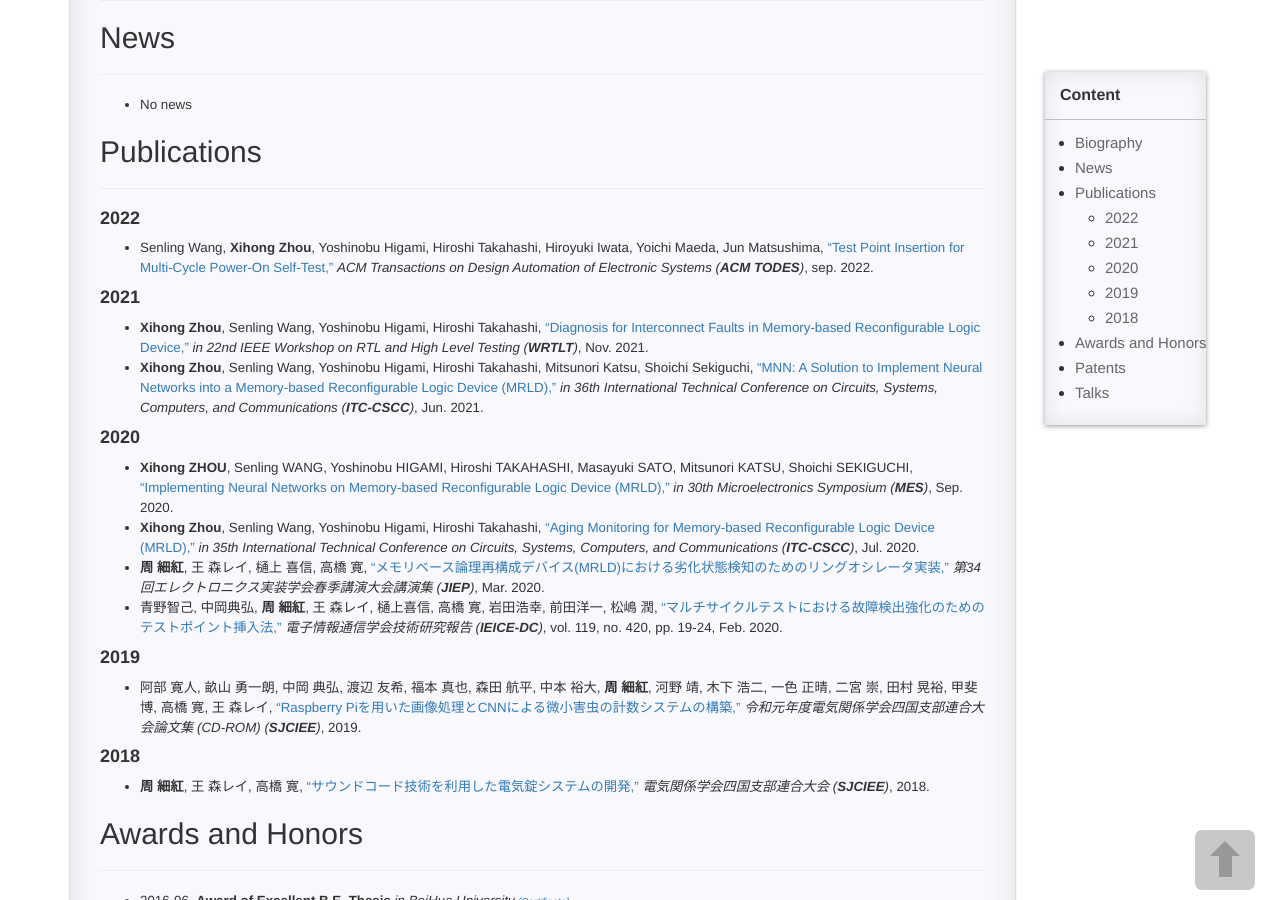
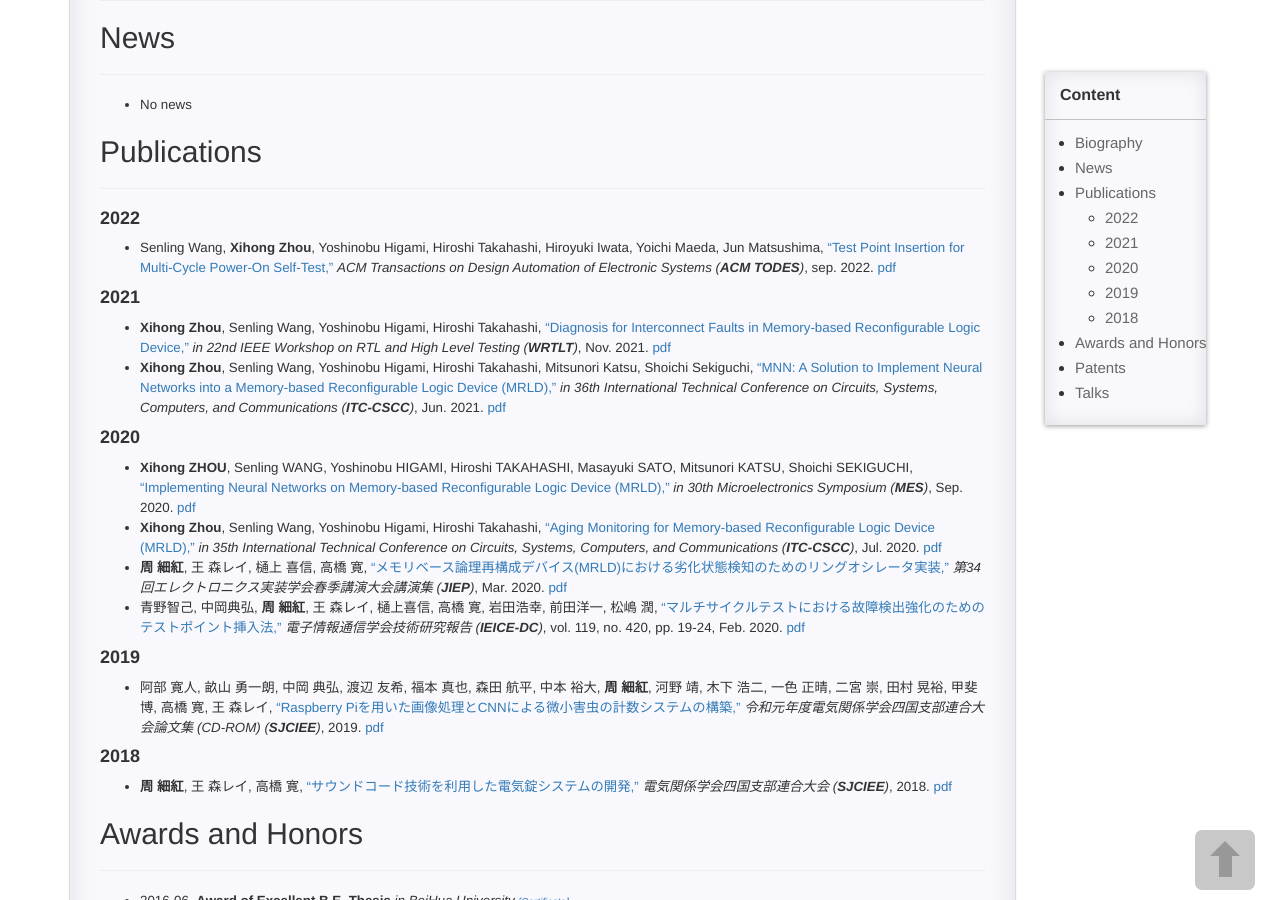
Before and after one commit to XihongZhou/xihongzhou.github.io, a Jekyll site: the page built from pages/1_homepage.md, in a window 1280 px wide and 900 px high, scrolled down 688 px. Built offline with Jekyll 4.4.1, drawn with Linux system fonts in a browser that asks for light colours; comment, search, counter and statistics services are not loaded.

Commit message:
Update 1_homepage.md

```diff
--- a/pages/1_homepage.md
+++ b/pages/1_homepage.md
@@ -55,27 +55,27 @@
 
 #### 2022
 
-+ Senling Wang, **Xihong Zhou**, Yoshinobu Higami, Hiroshi Takahashi, Hiroyuki Iwata, Yoichi Maeda, Jun Matsushima, ["Test Point Insertion for Multi-Cycle Power-On Self-Test,"](https://xihongzhou.github.io/papers/Journals/2022-09-13_ACM-TODES.pdf) *ACM Transactions on Design Automation of Electronic Systems (**ACM TODES**)*, sep. 2022.
++ Senling Wang, **Xihong Zhou**, Yoshinobu Higami, Hiroshi Takahashi, Hiroyuki Iwata, Yoichi Maeda, Jun Matsushima, ["Test Point Insertion for Multi-Cycle Power-On Self-Test,"](https://dl.acm.org/doi/10.1145/3563552) *ACM Transactions on Design Automation of Electronic Systems (**ACM TODES**)*, sep. 2022. [pdf](https://xihongzhou.github.io/papers/Journals/2022-09-13_ACM-TODES.pdf)
 
 #### 2021
 
-+ **Xihong Zhou**, Senling Wang, Yoshinobu Higami, Hiroshi Takahashi, ["Diagnosis for Interconnect Faults in Memory-based Reconfigurable Logic Device,"](https://xihongzhou.github.io/papers/Conferences/International/2021-11-25-WRTLT_zhou.pdf) *in 22nd IEEE Workshop on RTL and High Level Testing (**WRTLT**)*, Nov. 2021.
-+ **Xihong Zhou**, Senling Wang, Yoshinobu Higami, Hiroshi Takahashi, Mitsunori Katsu, Shoichi Sekiguchi, ["MNN: A Solution to Implement Neural Networks into a Memory-based Reconfigurable Logic Device (MRLD),"](https://xihongzhou.github.io/papers/Conferences/International/2021-06-28-ITC-CSCC_zhou.pdf) *in 36th International Technical Conference on Circuits, Systems, Computers, and Communications (**ITC-CSCC**)*, Jun. 2021.
++ **Xihong Zhou**, Senling Wang, Yoshinobu Higami, Hiroshi Takahashi, ["Diagnosis for Interconnect Faults in Memory-based Reconfigurable Logic Device,"](https://www.ieee-wrtlt.org/2021/technical-program-2/) *in 22nd IEEE Workshop on RTL and High Level Testing (**WRTLT**)*, Nov. 2021. [pdf](https://xihongzhou.github.io/papers/Conferences/International/2021-11-25-WRTLT_zhou.pdf)
++ **Xihong Zhou**, Senling Wang, Yoshinobu Higami, Hiroshi Takahashi, Mitsunori Katsu, Shoichi Sekiguchi, ["MNN: A Solution to Implement Neural Networks into a Memory-based Reconfigurable Logic Device (MRLD),"](https://ieeexplore.ieee.org/abstract/document/9501454) *in 36th International Technical Conference on Circuits, Systems, Computers, and Communications (**ITC-CSCC**)*, Jun. 2021. [pdf](https://xihongzhou.github.io/papers/Conferences/International/2021-06-28-ITC-CSCC_zhou.pdf)
 
 #### 2020
 
-+ **Xihong ZHOU**, Senling WANG, Yoshinobu HIGAMI, Hiroshi TAKAHASHI, Masayuki SATO, Mitsunori KATSU, Shoichi SEKIGUCHI, ["Implementing Neural Networks on Memory-based Reconfigurable Logic Device (MRLD),"](https://xihongzhou.github.io/papers/Conferences/Japan/2020_MES_zhou.pdf) *in 30th Microelectronics Symposium (**MES**)*, Sep. 2020.
-+ **Xihong Zhou**, Senling Wang, Yoshinobu Higami, Hiroshi Takahashi, ["Aging Monitoring for Memory-based Reconfigurable Logic Device (MRLD),"](https://xihongzhou.github.io/papers/Conferences/International/2020_ITC-CSCC_zhou.pdf) *in 35th International Technical Conference on Circuits, Systems, Computers, and Communications (**ITC-CSCC**)*, Jul. 2020.
-+ **周 細紅**, 王 森レイ, 樋上 喜信, 高橋 寛, ["メモリベース論理再構成デバイス(MRLD)における劣化状態検知のためのリングオシレータ実装,"](https://xihongzhou.github.io/papers/Conferences/Japan/2020_JIEP_zhou.pdf) *第34回エレクトロニクス実装学会春季講演大会講演集 (**JIEP**)*, Mar. 2020.
-+ 青野智己, 中岡典弘, **周 細紅**, 王 森レイ, 樋上喜信, 高橋 寛, 岩田浩幸, 前田洋一, 松嶋 潤, ["マルチサイクルテストにおける故障検出強化のためのテストポイント挿入法,"](https://xihongzhou.github.io/papers/Conferences/Japan/2019_DC_Aono.pdf) *電子情報通信学会技術研究報告 (**IEICE-DC**)*, vol. 119, no. 420, pp. 19-24, Feb. 2020.
++ **Xihong ZHOU**, Senling WANG, Yoshinobu HIGAMI, Hiroshi TAKAHASHI, Masayuki SATO, Mitsunori KATSU, Shoichi SEKIGUCHI, ["Implementing Neural Networks on Memory-based Reconfigurable Logic Device (MRLD),"](https://doi.org/10.11486/mes.30.0_213) *in 30th Microelectronics Symposium (**MES**)*, Sep. 2020. [pdf](https://xihongzhou.github.io/papers/Conferences/Japan/2020_MES_zhou.pdf)
++ **Xihong Zhou**, Senling Wang, Yoshinobu Higami, Hiroshi Takahashi, ["Aging Monitoring for Memory-based Reconfigurable Logic Device (MRLD),"](https://ieeexplore.ieee.org/abstract/document/9183169) *in 35th International Technical Conference on Circuits, Systems, Computers, and Communications (**ITC-CSCC**)*, Jul. 2020. [pdf](https://xihongzhou.github.io/papers/Conferences/International/2020_ITC-CSCC_zhou.pdf)
++ **周 細紅**, 王 森レイ, 樋上 喜信, 高橋 寛, ["メモリベース論理再構成デバイス(MRLD)における劣化状態検知のためのリングオシレータ実装,"](https://doi.org/10.11486/ejisso.34.0_4C1-02) *第34回エレクトロニクス実装学会春季講演大会講演集 (**JIEP**)*, Mar. 2020. [pdf](https://xihongzhou.github.io/papers/Conferences/Japan/2020_JIEP_zhou.pdf)
++ 青野智己, 中岡典弘, **周 細紅**, 王 森レイ, 樋上喜信, 高橋 寛, 岩田浩幸, 前田洋一, 松嶋 潤, ["マルチサイクルテストにおける故障検出強化のためのテストポイント挿入法,"](https://ken.ieice.org/ken/paper/20200226S1VR/) *電子情報通信学会技術研究報告 (**IEICE-DC**)*, vol. 119, no. 420, pp. 19-24, Feb. 2020. [pdf](https://xihongzhou.github.io/papers/Conferences/Japan/2019_DC_Aono.pdf)
 
 #### 2019
 
-+ 阿部 寛人, 畝山 勇一朗, 中岡 典弘, 渡辺 友希, 福本 真也, 森田 航平, 中本 裕大, **周 細紅**, 河野 靖, 木下 浩二, 一色 正晴, 二宮 崇, 田村 晃裕, 甲斐 博, 高橋 寛, 王 森レイ, ["Raspberry Piを用いた画像処理とCNNによる微小害虫の計数システムの構築,"](https://xihongzhou.github.io/papers/Conferences/Japan/2019_SJCIEE_Abe.pdf) *令和元年度電気関係学会四国支部連合大会論文集 (CD-ROM) (**SJCIEE**)*, 2019.
++ 阿部 寛人, 畝山 勇一朗, 中岡 典弘, 渡辺 友希, 福本 真也, 森田 航平, 中本 裕大, **周 細紅**, 河野 靖, 木下 浩二, 一色 正晴, 二宮 崇, 田村 晃裕, 甲斐 博, 高橋 寛, 王 森レイ, ["Raspberry Piを用いた画像処理とCNNによる微小害虫の計数システムの構築,"](https://jglobal.jst.go.jp/detail?JGLOBAL_ID=201902225130242856) *令和元年度電気関係学会四国支部連合大会論文集 (CD-ROM) (**SJCIEE**)*, 2019. [pdf](https://xihongzhou.github.io/papers/Conferences/Japan/2019_SJCIEE_Abe.pdf)
 
 #### 2018
 
-+ **周 細紅**, 王 森レイ, 高橋 寛, ["サウンドコード技術を利用した電気錠システムの開発,"](https://xihongzhou.github.io/papers/Conferences/Japan/2018_SJCIEE_zhou.pdf) *電気関係学会四国支部連合大会 (**SJCIEE**)*, 2018.
++ **周 細紅**, 王 森レイ, 高橋 寛, ["サウンドコード技術を利用した電気錠システムの開発,"](https://jglobal.jst.go.jp/detail?JGLOBAL_ID=201802234827535187) *電気関係学会四国支部連合大会 (**SJCIEE**)*, 2018. [pdf](https://xihongzhou.github.io/papers/Conferences/Japan/2018_SJCIEE_zhou.pdf)
 
 ## Awards and Honors
 
```
